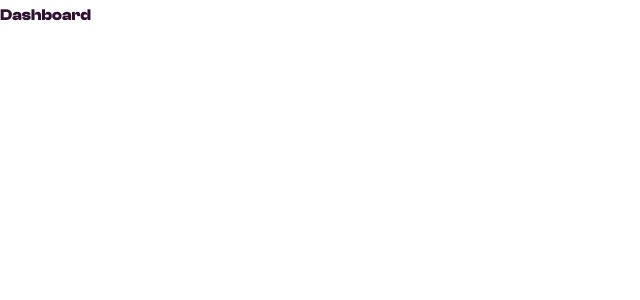
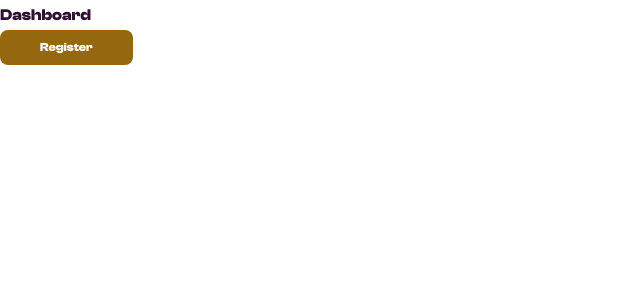
Before and after one commit to Pickriders/pickrider-admin, a Next.js app: page / in a window 1280 px wide. Shown: the top 300 px of the page, without its empty margins (0-640 px from the left). Built offline with nearby package versions, Linux system fonts and the light colour scheme.

Commit message:
add buttons

```diff
--- a/src/app/page.tsx
+++ b/src/app/page.tsx
@@ -1,9 +1,11 @@
+import { Button } from "@/components/common/Button";
 import { Heading } from "@/components/common/heading";
 
 export default function Home() {
   return (
     <main>
       <Heading variant="h1">Dashboard</Heading>
+      <Button variant="business">Register</Button>
     </main>
   );
 }
--- /dev/null
+++ b/src/components/common/Button/button.type.ts
@@ -0,0 +1,5 @@
+export type ButtonProps = {
+  variant: "business" | "primary" | "secondary";
+  type?: "button" | "submit";
+  children: React.ReactNode;
+};
--- /dev/null
+++ b/src/components/common/Button/index.tsx
@@ -0,0 +1,10 @@
+import { ButtonProps } from "./button.type";
+import styles from "./styles.module.scss";
+
+export const Button = ({ children, variant, type }: ButtonProps) => {
+  return (
+    <button type={type} className={`${styles.button} ${styles[variant]}`}>
+      {children}
+    </button>
+  );
+};
--- /dev/null
+++ b/src/components/common/Button/styles.module.scss
@@ -0,0 +1,14 @@
+@import "../../../styles/abstracts/variables";
+
+.button {
+  font-family: "ClashDisplay", "Courier New", Courier, monospace;
+  padding: 1rem 4rem;
+  border-radius: $rounded-lg;
+  font-weight: 700;
+
+  &.business {
+    background-color: $business-color;
+    color: $white;
+    font-size: 1.2rem;
+  }
+}
--- a/src/components/common/heading/styles.module.scss
+++ b/src/components/common/heading/styles.module.scss
@@ -1,7 +1,7 @@
 @import "../../../styles/abstracts/variables";
 
 .heading {
-  font-family: "ClashDisplay";
+  font-family: "ClashDisplay", "Courier New", Courier, monospace;
 
   &.h1 {
     font-size: 1.6rem;
--- a/src/components/common/primary-button/index.tsx
+++ /dev/null
@@ -1,3 +0,0 @@
-export const PrimaryButton = () => {
-  return <button type="button"></button>;
-};
--- a/src/components/common/primary-button/primary-button.type.ts
+++ /dev/null
@@ -1 +0,0 @@
-export type PrimaryButtonProps = {};
--- a/src/components/common/primary-button/styles.module.scss
+++ /dev/null
@@ -1,2 +0,0 @@
-.PrimaryButton {
-}
--- a/src/styles/abstracts/_variables.scss
+++ b/src/styles/abstracts/_variables.scss
@@ -1,3 +1,10 @@
 // COLORS
 
 $primary-color: #2e1030;
+$business-color: #956810;
+$white: #fff;
+
+//  BORDER-RADIUS
+
+$rounded-md: 4px;
+$rounded-lg: 8px;
--- a/src/styles/base/_base.scss
+++ b/src/styles/base/_base.scss
@@ -88,4 +88,6 @@ body {
 
 button {
   cursor: pointer;
+  border: none;
+  background-color: transparent;
 }
```
Also changed, not shown: src/components/index.ts (added).
